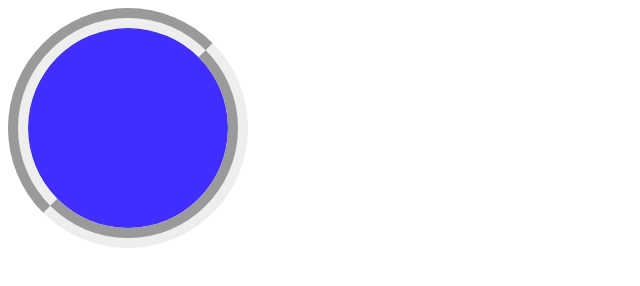
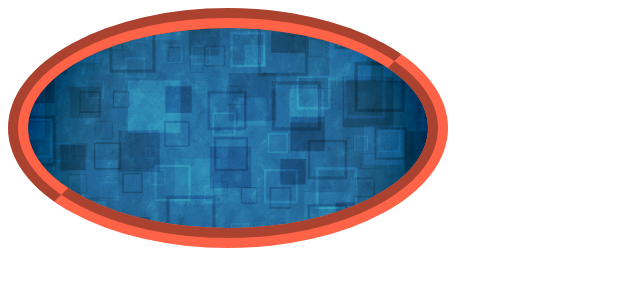
Before and after one commit to dmcguinn/onward, a plain HTML site: page hoe_2/1-2-3-5/index.html in a window 1280 px wide. Shown: the whole page, without its empty margins (0-640 px from the left). Drawn offline with Linux system fonts and the light colour scheme.

Commit message:
adds hoe_2 solutions

```diff
--- /dev/null
+++ b/hoe_2/1-2-3-5/main.css
@@ -0,0 +1,12 @@
+div{
+    width: 400px;
+    height: 200px;
+    background-color: #402eff;
+    border-radius: 50%;
+    border: 20px groove tomato;
+
+    /*ex. 5*/
+    background-image: url("cool-background.jpg");
+    background-size: cover;
+    background-repeat: no-repeat;
+}
--- a/hoe_2/1/main.css
+++ /dev/null
@@ -1,7 +0,0 @@
-div{
-    width: 200px;
-    height: 200px;
-    background-color: #402eff;
-    border-radius: 50%;
-    border: groove 20px;
-}
--- a/hoe_2/4/main.css
+++ b/hoe_2/4/main.css
@@ -4,3 +4,7 @@ div {
     border:40px dashed red;
     margin: 20px 60px 30px 40px;
 }
+
+.other {
+    box-sizing: border-box;
+}
```
Also changed, not shown: hoe_2/4/index.html (+1 -1 lines), hoe_2/1-2-3-5/cool-background.jpg (added), hoe_2/1-2-3-5/index.html (renamed from hoe_2/1/index.html).
